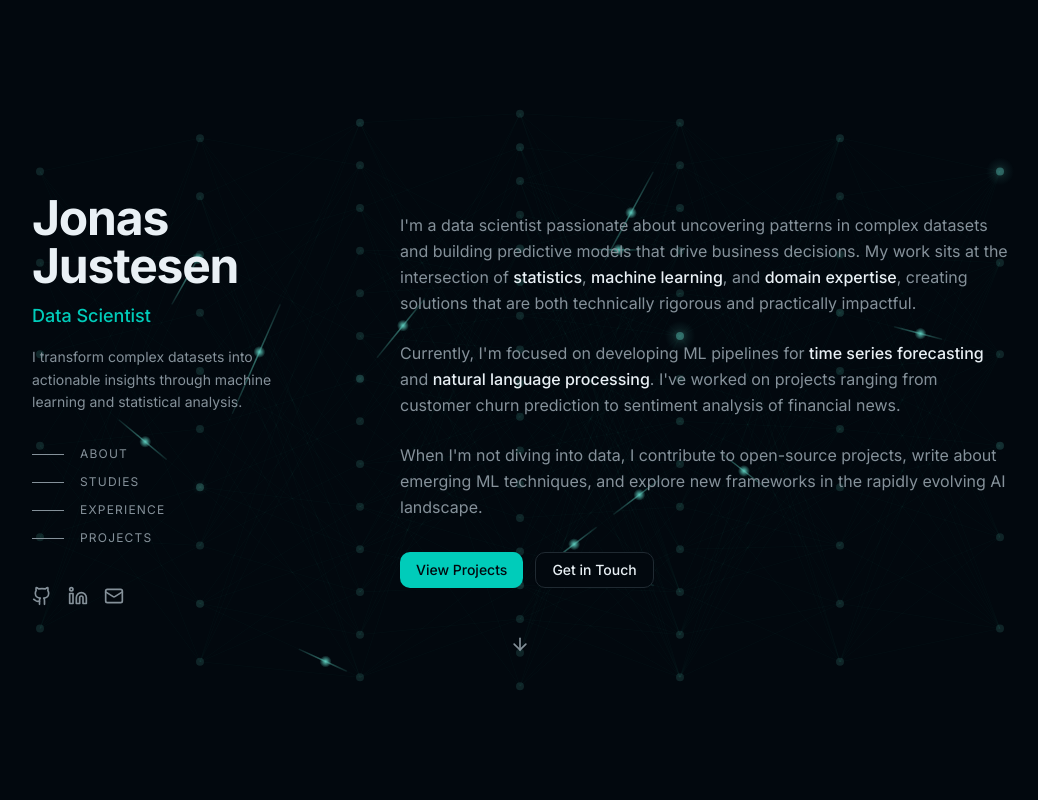
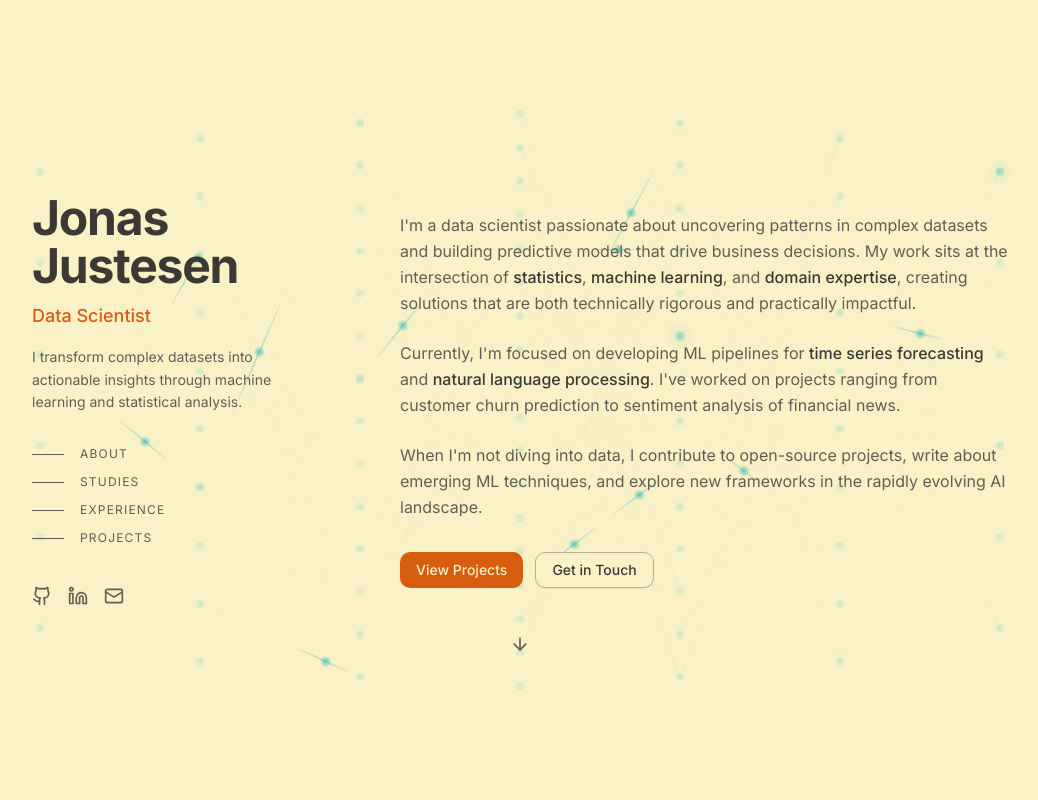
Before and after one commit to jonasjus/portfolio-website, a Next.js app: page / in a window 1280 px wide. Shown: the top 800 px of the page, without its empty margins (120-1158 px from the left). Built offline with nearby package versions, Linux system fonts and the light colour scheme; no server answers.

Commit message:
feat: add theme toggle and update styles
Use Gruvbox colors and CSS variables for theme provider.

Co-authored-by: Jonas Justesen <142909902+jonasjus@users.noreply.github.com>

```diff
--- a/app/globals.css
+++ b/app/globals.css
@@ -4,75 +4,84 @@
 @custom-variant dark (&:is(.dark *));
 
 :root {
-  /* Futuristic dark theme with teal/cyan accent */
-  --background: oklch(0.13 0.02 240);
-  --foreground: oklch(0.95 0.01 240);
-  --card: oklch(0.16 0.02 240);
-  --card-foreground: oklch(0.95 0.01 240);
-  --popover: oklch(0.16 0.02 240);
-  --popover-foreground: oklch(0.95 0.01 240);
-  --primary: oklch(0.75 0.15 185);
-  --primary-foreground: oklch(0.13 0.02 240);
-  --secondary: oklch(0.22 0.02 240);
-  --secondary-foreground: oklch(0.85 0.01 240);
-  --muted: oklch(0.22 0.02 240);
-  --muted-foreground: oklch(0.65 0.02 240);
-  --accent: oklch(0.75 0.15 185);
-  --accent-foreground: oklch(0.13 0.02 240);
-  --destructive: oklch(0.577 0.245 27.325);
-  --destructive-foreground: oklch(0.577 0.245 27.325);
-  --border: oklch(0.28 0.02 240);
-  --input: oklch(0.22 0.02 240);
-  --ring: oklch(0.75 0.15 185);
-  --chart-1: oklch(0.75 0.15 185);
-  --chart-2: oklch(0.65 0.12 280);
-  --chart-3: oklch(0.70 0.14 145);
-  --chart-4: oklch(0.80 0.12 85);
-  --chart-5: oklch(0.60 0.18 330);
+  /* Gruvbox Light Theme */
+  --background: #fbf1c7;
+  --foreground: #3c3836;
+  --card: #ebdbb2;
+  --card-foreground: #3c3836;
+  --popover: #ebdbb2;
+  --popover-foreground: #3c3836;
+  --primary: #d65d0e;
+  --primary-foreground: #fbf1c7;
+  --secondary: #d5c4a1;
+  --secondary-foreground: #3c3836;
+  --muted: #d5c4a1;
+  --muted-foreground: #665c54;
+  --accent: #d65d0e;
+  --accent-foreground: #fbf1c7;
+  --destructive: #cc241d;
+  --destructive-foreground: #fbf1c7;
+  --border: #bdae93;
+  --input: #d5c4a1;
+  --ring: #d65d0e;
+  --chart-1: #d65d0e;
+  --chart-2: #458588;
+  --chart-3: #98971a;
+  --chart-4: #b16286;
+  --chart-5: #689d6a;
   --radius: 0.75rem;
-  --sidebar: oklch(0.16 0.02 240);
-  --sidebar-foreground: oklch(0.95 0.01 240);
-  --sidebar-primary: oklch(0.75 0.15 185);
-  --sidebar-primary-foreground: oklch(0.13 0.02 240);
-  --sidebar-accent: oklch(0.22 0.02 240);
-  --sidebar-accent-foreground: oklch(0.95 0.01 240);
-  --sidebar-border: oklch(0.28 0.02 240);
-  --sidebar-ring: oklch(0.75 0.15 185);
+  --sidebar: #ebdbb2;
+  --sidebar-foreground: #3c3836;
+  --sidebar-primary: #d65d0e;
+  --sidebar-primary-foreground: #fbf1c7;
+  --sidebar-accent: #d5c4a1;
+  --sidebar-accent-foreground: #3c3836;
+  --sidebar-border: #bdae93;
+  --sidebar-ring: #d65d0e;
+
+  /* Neural network colors for canvas */
+  --neural-color: 215, 153, 33;
+  --neural-bg: 251, 241, 199;
 }
 
 .dark {
-  --background: oklch(0.13 0.02 240);
-  --foreground: oklch(0.95 0.01 240);
-  --card: oklch(0.16 0.02 240);
-  --card-foreground: oklch(0.95 0.01 240);
-  --popover: oklch(0.16 0.02 240);
-  --popover-foreground: oklch(0.95 0.01 240);
-  --primary: oklch(0.75 0.15 185);
-  --primary-foreground: oklch(0.13 0.02 240);
-  --secondary: oklch(0.22 0.02 240);
-  --secondary-foreground: oklch(0.85 0.01 240);
-  --muted: oklch(0.22 0.02 240);
-  --muted-foreground: oklch(0.65 0.02 240);
-  --accent: oklch(0.75 0.15 185);
-  --accent-foreground: oklch(0.13 0.02 240);
-  --destructive: oklch(0.396 0.141 25.723);
-  --destructive-foreground: oklch(0.637 0.237 25.331);
-  --border: oklch(0.28 0.02 240);
-  --input: oklch(0.22 0.02 240);
-  --ring: oklch(0.75 0.15 185);
-  --chart-1: oklch(0.75 0.15 185);
-  --chart-2: oklch(0.65 0.12 280);
-  --chart-3: oklch(0.70 0.14 145);
-  --chart-4: oklch(0.80 0.12 85);
-  --chart-5: oklch(0.60 0.18 330);
-  --sidebar: oklch(0.16 0.02 240);
-  --sidebar-foreground: oklch(0.95 0.01 240);
-  --sidebar-primary: oklch(0.75 0.15 185);
-  --sidebar-primary-foreground: oklch(0.13 0.02 240);
-  --sidebar-accent: oklch(0.22 0.02 240);
-  --sidebar-accent-foreground: oklch(0.95 0.01 240);
-  --sidebar-border: oklch(0.28 0.02 240);
-  --sidebar-ring: oklch(0.75 0.15 185);
+  /* Gruvbox Dark Theme */
+  --background: #282828;
+  --foreground: #ebdbb2;
+  --card: #3c3836;
+  --card-foreground: #ebdbb2;
+  --popover: #3c3836;
+  --popover-foreground: #ebdbb2;
+  --primary: #fe8019;
+  --primary-foreground: #282828;
+  --secondary: #504945;
+  --secondary-foreground: #ebdbb2;
+  --muted: #504945;
+  --muted-foreground: #a89984;
+  --accent: #fe8019;
+  --accent-foreground: #282828;
+  --destructive: #fb4934;
+  --destructive-foreground: #282828;
+  --border: #504945;
+  --input: #504945;
+  --ring: #fe8019;
+  --chart-1: #fe8019;
+  --chart-2: #83a598;
+  --chart-3: #b8bb26;
+  --chart-4: #d3869b;
+  --chart-5: #8ec07c;
+  --sidebar: #3c3836;
+  --sidebar-foreground: #ebdbb2;
+  --sidebar-primary: #fe8019;
+  --sidebar-primary-foreground: #282828;
+  --sidebar-accent: #504945;
+  --sidebar-accent-foreground: #ebdbb2;
+  --sidebar-border: #504945;
+  --sidebar-ring: #fe8019;
+
+  /* Neural network colors for canvas */
+  --neural-color: 254, 128, 25;
+  --neural-bg: 40, 40, 40;
 }
 
 @theme inline {
@@ -125,22 +134,22 @@
   }
 }
 
-/* Custom scrollbar for futuristic feel */
+/* Custom scrollbar */
 ::-webkit-scrollbar {
   width: 6px;
 }
 
 ::-webkit-scrollbar-track {
-  background: oklch(0.16 0.02 240);
+  background: var(--secondary);
 }
 
 ::-webkit-scrollbar-thumb {
-  background: oklch(0.35 0.02 240);
+  background: var(--muted-foreground);
   border-radius: 3px;
 }
 
 ::-webkit-scrollbar-thumb:hover {
-  background: oklch(0.75 0.15 185);
+  background: var(--primary);
 }
 
 /* Smooth scrolling */
--- a/app/layout.tsx
+++ b/app/layout.tsx
@@ -1,6 +1,7 @@
 import type { Metadata } from 'next'
 import { Inter, JetBrains_Mono } from 'next/font/google'
 import { Analytics } from '@vercel/analytics/next'
+import { ThemeProvider } from '@/components/theme-provider'
 import './globals.css'
 
 const inter = Inter({
--- /dev/null
+++ b/components/theme-toggle.tsx
@@ -0,0 +1,47 @@
+"use client"
+
+import { useTheme } from "next-themes"
+import { useEffect, useState } from "react"
+import { Moon, Sun } from "lucide-react"
+
+export function ThemeToggle() {
+  const { theme, setTheme } = useTheme()
+  const [mounted, setMounted] = useState(false)
+
+  useEffect(() => {
+    setMounted(true)
+  }, [])
+
+  if (!mounted) {
+    return (
+      <button
+        className="relative w-14 h-7 rounded-full bg-secondary transition-colors"
+        aria-label="Toggle theme"
+      >
+        <span className="absolute left-1 top-1 w-5 h-5 rounded-full bg-primary transition-transform" />
+      </button>
+    )
+  }
+
+  const isDark = theme === "dark"
+
+  return (
+    <button
+      onClick={() => setTheme(isDark ? "light" : "dark")}
+      className="relative w-14 h-7 rounded-full bg-secondary transition-colors hover:bg-secondary/80 focus:outline-none focus:ring-2 focus:ring-primary focus:ring-offset-2 focus:ring-offset-background"
+      aria-label={`Switch to ${isDark ? "light" : "dark"} mode`}
+    >
+      <span
+        className={`absolute top-1 w-5 h-5 rounded-full bg-primary transition-all duration-300 flex items-center justify-center ${
+          isDark ? "left-8" : "left-1"
+        }`}
+      >
+        {isDark ? (
+          <Moon className="w-3 h-3 text-primary-foreground" />
+        ) : (
+          <Sun className="w-3 h-3 text-primary-foreground" />
+        )}
+      </span>
+    </button>
+  )
+}
```
